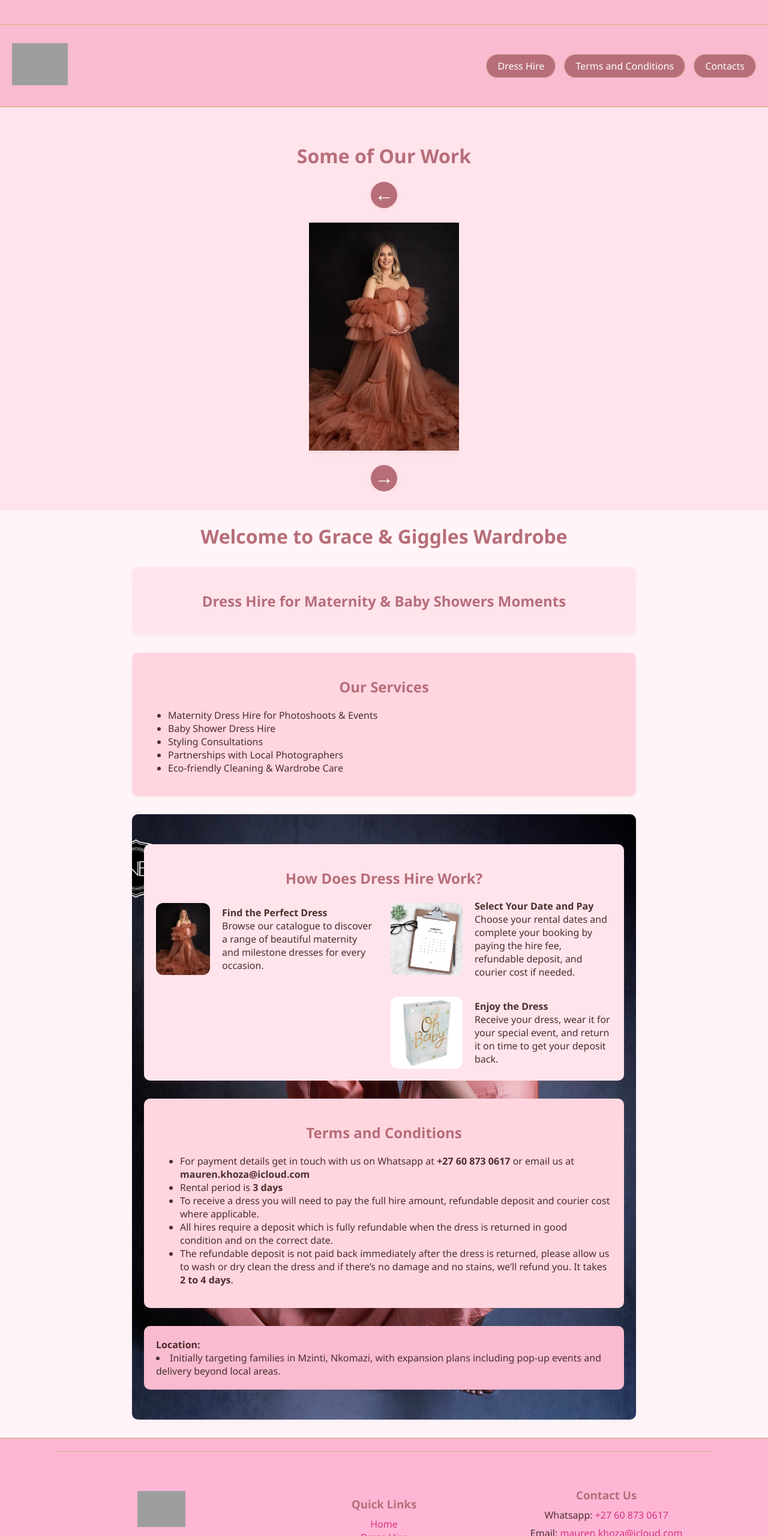
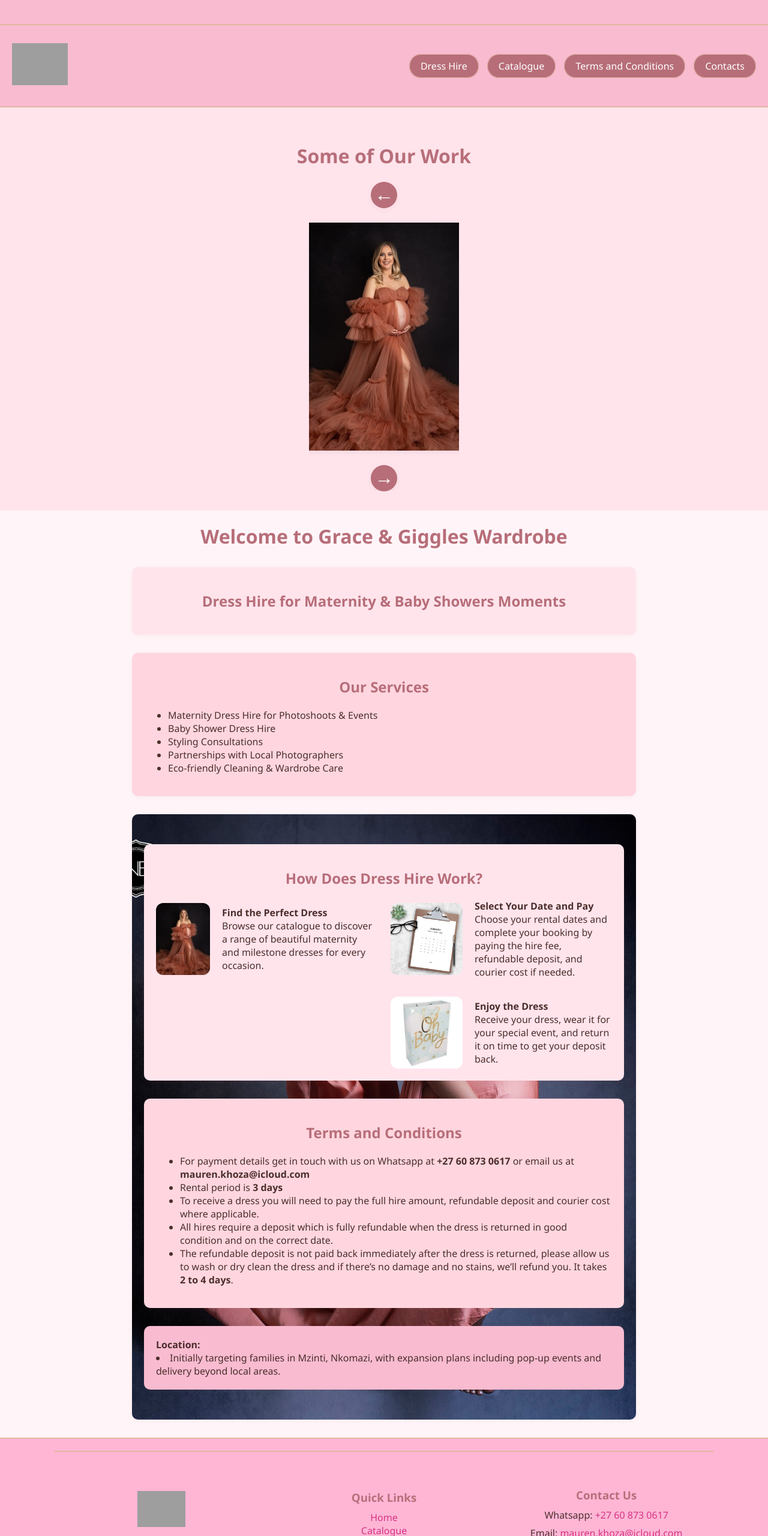
Before and after one commit to MaurenK/Grace-and-Giggles-Wardrobe, a website: page index.html in a window 1280 px wide. Shown: the top 2560 px of the page at 60% size. Drawn offline with Linux system fonts and the light colour scheme; grey boxes are pictures that could not be loaded.

Commit message:
connected index and catalogue pages

```diff
--- a/index.html
+++ b/index.html
@@ -16,6 +16,7 @@
             </a>
             <div>
                 <a href="#dress-hire" class="nav-btn">Dress Hire</a>
+                <a href="catalogue.html" class="nav-btn">Catalogue</a>
                 <a href="#terms" class="nav-btn">Terms and Conditions</a>
                 <a href="#contacts" class="nav-btn">Contacts</a>
             </div>
@@ -138,6 +139,7 @@
                 <h3 style="color: #b76e79; margin-bottom: 10px;">Quick Links</h3>
                 <ul style="list-style: none; padding: 0; margin: 0;">
                     <li><a href="index.html" style="color: #d63384; text-decoration: none;">Home</a></li>
+                    <li><a href="catalogue.html" style="color: #d63384; text-decoration: none;">Catalogue</a></li>
                     <li><a href="#dress-hire" style="color: #d63384; text-decoration: none;">Dress Hire</a></li>
                     <li><a href="#services" style="color: #d63384; text-decoration: none;">Services</a></li>
                     <li><a href="#terms-and-conditions" style="color: #d63384; text-decoration: none;">Terms</a></li>
```
